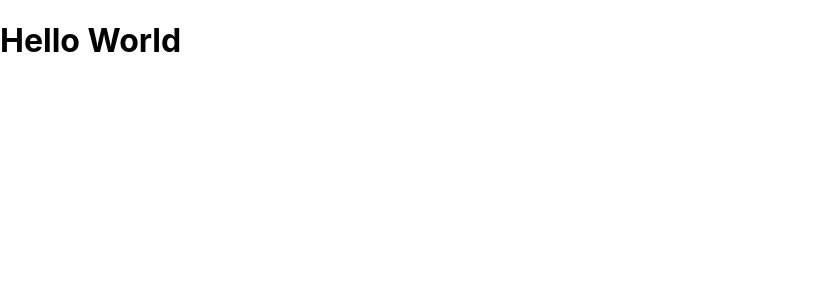
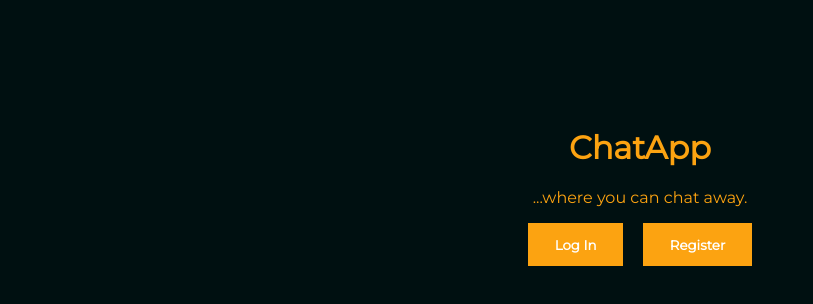
Before and after one commit to DennisOnder/chat-app, a React (Create React App) app in the folder client/: page / in a window 1280 px wide. Shown: the top 304 px of the page, without its empty margins (0-813 px from the left). Built offline with nearby package versions, Linux system fonts and the light colour scheme.

Commit message:
Added basic navigation and dashboard layout

```diff
--- a/client/package.json
+++ b/client/package.json
@@ -4,7 +4,6 @@
   "private": true,
   "dependencies": {
     "@material-ui/core": "^3.1.2",
-    "@material-ui/icons": "^3.0.1",
     "axios": "^0.18.0",
     "jwt-decode": "^2.2.0",
     "node-sass": "^4.9.3",
--- a/client/public/index.html
+++ b/client/public/index.html
@@ -11,8 +11,9 @@
       homescreen on Android. See https://developers.google.com/web/fundamentals/engage-and-retain/web-app-manifest/
     -->
   <link rel="manifest" href="%PUBLIC_URL%/manifest.json">
+  <link rel="stylesheet" href="https://fonts.googleapis.com/icon?family=Material+Icons">
   <link rel="stylesheet" href="https://fonts.googleapis.com/css?family=Roboto:300,400,500">
-  <link rel="stylesheet" href="https://fonts.googleapis.com/icon?family=Material+Icons">
+  <link href="https://fonts.googleapis.com/css?family=Montserrat" rel="stylesheet">
   <!--
       Notice the use of %PUBLIC_URL% in the tags above.
       It will be replaced with the URL of the `public` folder during the build.
--- a/client/src/App.css
+++ b/client/src/App.css
@@ -0,0 +1,61 @@
+#Wrapper {
+  width: 100% !important;
+  height: 100vh !important; }
+
+#Title {
+  margin-top: 10%;
+  color: #FCA311;
+  text-align: center; }
+
+#AuthenticationButtons {
+  display: flex;
+  flex-direction: row;
+  justify-content: center;
+  align-items: center; }
+
+#AuthenticationButtons .authBtn {
+  color: #FFFFFF;
+  background: #FCA311;
+  padding: 1em 2em;
+  outline: 0;
+  border: 0;
+  margin: 0 10px;
+  font-family: 'Montserrat';
+  font-weight: bold;
+  cursor: pointer; }
+
+.lds-ring {
+  height: 100vh;
+  width: 100%;
+  display: flex;
+  justify-content: center;
+  align-items: center;
+  z-index: 99999;
+  overflow: hidden; }
+
+.lds-ring div {
+  box-sizing: border-box;
+  display: block;
+  position: absolute;
+  width: 51px;
+  height: 51px;
+  margin: 6px;
+  border: 6px solid #FCA311;
+  border-radius: 50%;
+  animation: lds-ring 1.2s cubic-bezier(0.5, 0, 0.5, 1) infinite;
+  border-color: #FCA311 transparent transparent transparent; }
+
+.lds-ring div:nth-child(1) {
+  animation-delay: -0.45s; }
+
+.lds-ring div:nth-child(2) {
+  animation-delay: -0.3s; }
+
+.lds-ring div::nth-child(3) {
+  animation-delay: -0.15s; }
+
+@keyframes lds-ring {
+  0% {
+    transform: rotate(0deg); }
+  100% {
+    transform: rotate(360deg); } }
--- a/client/src/App.scss
+++ b/client/src/App.scss
@@ -0,0 +1,77 @@
+// Variables
+$black: #001011;
+$gray: #14213D;
+$yellow: #FCA311;
+$light-gray: #E5E5E5;
+$white: #FFFFFF;
+
+// Main Styles
+#Wrapper {
+  width: 100% !important;
+  height: 100vh !important;
+}
+
+#Title {
+  margin-top: 10%;
+  color: $yellow;
+  text-align: center;
+}
+
+#AuthenticationButtons {
+  display: flex;
+  flex-direction: row;
+  justify-content: center;
+  align-items: center;
+  .authBtn {
+    color: $white;
+    background: $yellow;
+    padding: 1em 2em;
+    outline: 0;
+    border: 0;
+    margin: 0 10px;
+    font-family: 'Montserrat';
+    font-weight: bold;
+    cursor: pointer;
+  }
+}
+
+// Spinner
+.lds-ring {
+  height: 100vh;
+  width: 100%;
+  display: flex;
+  justify-content: center;
+  align-items: center;
+  z-index: 99999;
+  overflow: hidden;
+  div {
+    box-sizing: border-box;
+    display: block;
+    position: absolute;
+    width: 51px;
+    height: 51px;
+    margin: 6px;
+    border: 6px solid $yellow;
+    border-radius: 50%;
+    animation: lds-ring 1.2s cubic-bezier(0.5, 0, 0.5, 1) infinite;
+    border-color: $yellow transparent transparent transparent;
+    &:nth-child(1) {
+      animation-delay: -0.45s;
+    }
+    &:nth-child(2) {
+      animation-delay: -0.3s;
+    }
+    &::nth-child(3) {
+      animation-delay: -0.15s;
+    }
+  }
+}
+
+@keyframes lds-ring {
+  0% {
+    transform: rotate(0deg);
+  }
+  100% {
+    transform: rotate(360deg);
+  }
+}
--- a/client/src/components/auth/Auth.js
+++ b/client/src/components/auth/Auth.js
@@ -1,10 +1,37 @@
-import React, { Component } from 'react'
+import React, { Component } from 'react';
+import '../../App.css';
 
 class Auth extends Component {
+
+  componentDidMount = () => {
+    setTimeout(() => document.getElementById('Spinner').style.display = 'none', 3000);
+  }
+
+  redirectFromLandingPage(e) {
+    if(e.target.innerHTML === 'Log In') {
+      window.location.href = '/login';
+    } else if(e.target.innerHTML === 'Register') {
+      window.location.href = '/register';
+    }
+  }
+
   render() {
     return (
-      <div>
-        <h1>Hello World</h1>
+      <div id="Wrapper">
+        <div className="lds-ring" id="Spinner">
+          <div></div>
+          <div></div>
+          <div></div>
+          <div></div>
+        </div>
+        <div id="Title">
+          <h1>ChatApp</h1>
+          <p>...where you can chat away.</p>
+        </div>
+        <div id="AuthenticationButtons">
+          <button className="authBtn" onClick={this.redirectFromLandingPage}>Log In</button>
+          <button className="authBtn" onClick={this.redirectFromLandingPage}>Register</button>
+        </div>
       </div>
     )
   }
--- a/client/src/index.css
+++ b/client/src/index.css
@@ -1,9 +1,10 @@
 body {
   margin: 0;
   padding: 0;
-  font-family: -apple-system, BlinkMacSystemFont, "Segoe UI", "Roboto", "Oxygen",
-    "Ubuntu", "Cantarell", "Fira Sans", "Droid Sans", "Helvetica Neue",
-    sans-serif;
+  font-family: 'Montserrat';
   -webkit-font-smoothing: antialiased;
   -moz-osx-font-smoothing: grayscale;
-}
+  background-color: #001011;
+  width: 100%;
+  height: 100vh;
+  overflow: hidden; }
```
Also changed, not shown: 1 other file (tests, documents, lock files or other folders).
